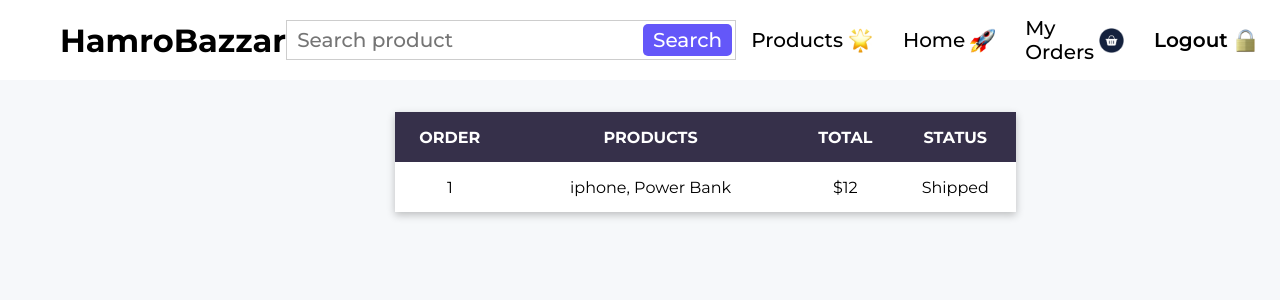
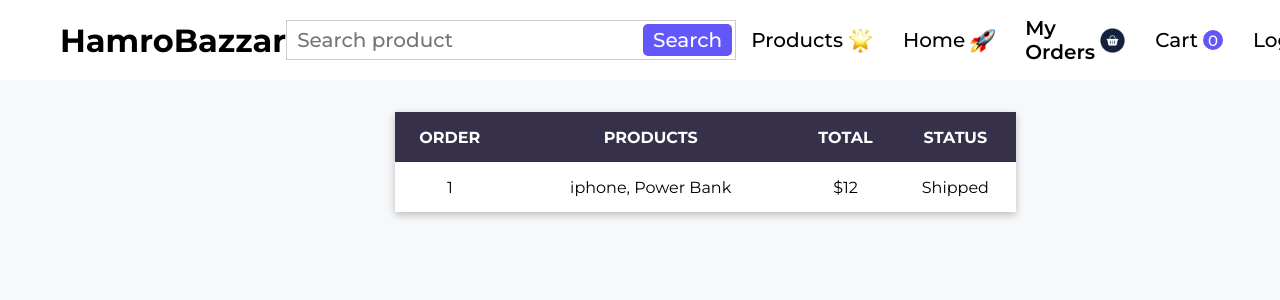
Before and after one commit to sumantaman/Hamro-Bazzar, a React (Vite) app in the folder HamroBazzar/: page /myorder in a window 1280 px wide. Shown: the top 300 px of the page. Built offline with nearby package versions, Linux system fonts and the light colour scheme; sample sign-in values are in the browser's storage.

Commit message:
complete the sign out fuctioanlity

```diff
--- /dev/null
+++ b/HamroBazzar/src/components/Authentication/Logout.jsx
@@ -0,0 +1,12 @@
+import React, { useEffect } from 'react'
+
+const Logout = () => {
+    useEffect(()=>{
+        localStorage.removeItem("token")
+        window.location ='/'
+    },[])
+
+  return null
+}
+
+export default Logout
--- a/HamroBazzar/src/components/MyOrder/MyOrderPage.jsx
+++ b/HamroBazzar/src/components/MyOrder/MyOrderPage.jsx
@@ -2,6 +2,7 @@ import React from "react";
 import "./MyOrderPage.css";
 import Table from "./../Common/Table";
 const MyOrderPage = () => {
+  console.log("order page")
   return (
     <section className="align_center myorder_page">
       <Table heading={["Order", "Products", "Total", "Status"]}>
--- a/HamroBazzar/src/components/Navbar/Navbar.jsx
+++ b/HamroBazzar/src/components/Navbar/Navbar.jsx
@@ -35,11 +35,12 @@ const Navbar = ({ user }) => {
         )}
         {user && (
           <>
-            <LinkWithIcon title="My Orders" link="/myorders" emoji={order} />
-            <LinkWithIcon title="Logout" Llnk="/logout" emoji={lock} />
+            <LinkWithIcon title="My Orders" link="/myorder" emoji={order} />
+
             <NavLink to="/cart" className="align_center">
               Cart <p className="align_center cart_counts">0</p>
             </NavLink>
+            <LinkWithIcon title="Logout" link="logout" emoji={lock} />
           </>
         )}
       </div>
--- a/HamroBazzar/src/components/SingleProduct/Routing/Routing.jsx
+++ b/HamroBazzar/src/components/SingleProduct/Routing/Routing.jsx
@@ -3,16 +3,13 @@ import { Routes, Route} from 'react-router-dom'
 
 // import HomePage from "../Home/HomePage";
 import ProductPage from "./../../Products/ProductPage";
-
-
-
-
 import SignupPage from "./../../Authentication/SignupPage";
 import HomePage from './../../Home/HomePage';
 import SingleProductPage from './../SingleProductPage';
 import CartPage from './../../Cart/CartPage';
 import MyOrderPage from './../../MyOrder/MyOrderPage';
 import LoginPage from './../../Authentication/LoginPage';
+import Logout from '../../Authentication/Logout';
 
 
 const Routing = () => {
@@ -25,6 +22,8 @@ const Routing = () => {
     <Route path='/login' element={ <LoginPage />} />
     <Route path='/cart' element={ <CartPage />} />
     <Route path='/myorder' element={ <MyOrderPage />} />
+    <Route path='/logout' element={ <Logout /> } />
+
    </Routes>
   )
 }
```
